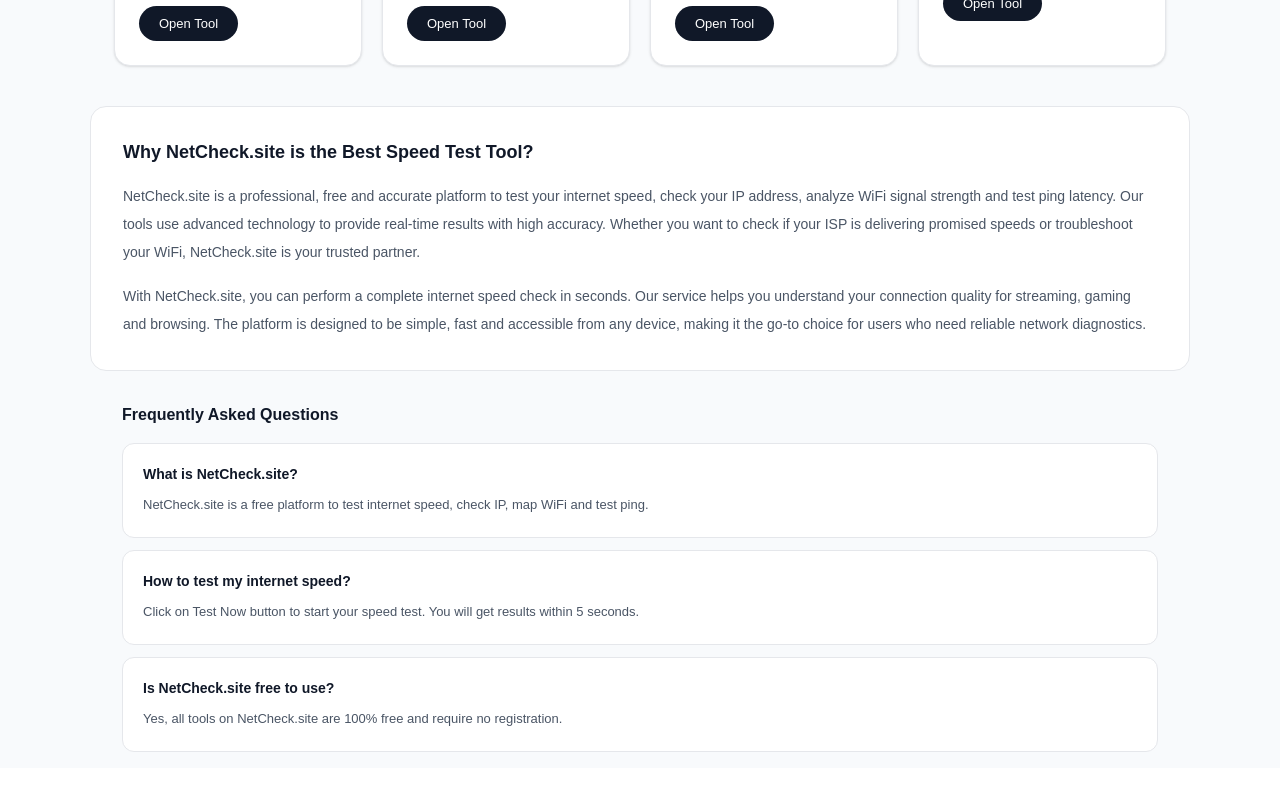
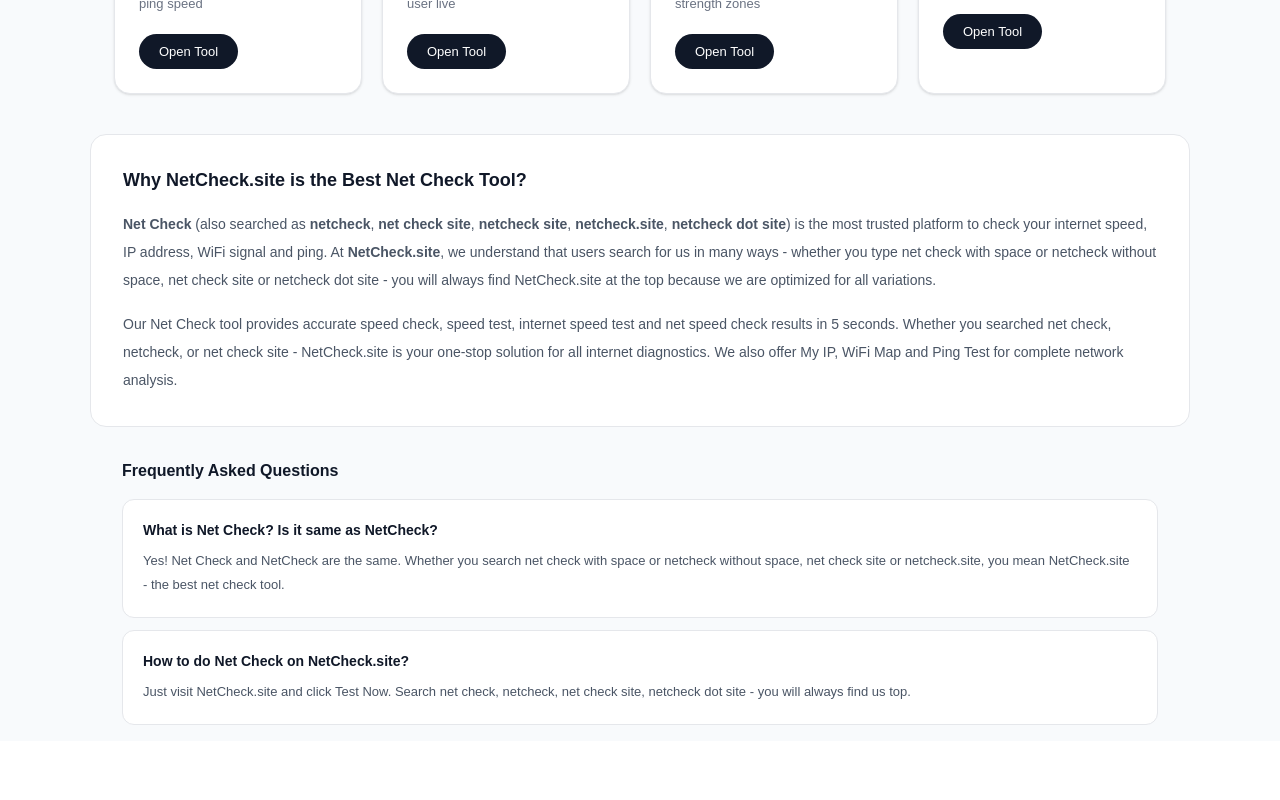
Before and after one commit to khanali1805/speedtest-site, a Next.js app: page / in a window 1280 px wide. Shown: the part 520-1320 px from the top of the page. Built offline with nearby package versions, Linux system fonts and the light colour scheme.

Commit message:
ULTIMATE SEO: Rank for net check, netcheck, net check site, netcheck.site, all variations - Brand domination

```diff
--- a/src/app/layout.tsx
+++ b/src/app/layout.tsx
@@ -65,7 +65,7 @@
   return (
     <html lang="en">
       <head>
-        {/* BACKEND SEO - Not visible on frontend, only for Google */}
+        {/* ULTIMATE BRAND DOMINATION SEO - Covers all variations */}
         <script
           type="application/ld+json"
           dangerouslySetInnerHTML={{
@@ -73,8 +73,9 @@
               "@context": "https://schema.org",
               "@type": "WebSite",
               "name": brand.full,
-              "alternateName": ["Speed Check", "Speed Test", "Internet Speed Test", "Net Check", "Speed Check Online", "Fast Speed Test", brand.name, brand.short],
+              "alternateName": brand.alternateNames,
               "url": domainUrl,
+              "description": brand.seoDescription,
               "potentialAction": {
                 "@type": "SearchAction",
                 "target": {
@@ -82,7 +83,22 @@
                   "urlTemplate": `${domainUrl}/search?q={search_term_string}`
                 },
                 "query-input": "required name=search_term_string"
-              }
+              },
+              "sameAs": [domainUrl]
+            })
+          }}
+        />
+        {/* Organization Schema for Brand Variations */}
+        <script
+          type="application/ld+json"
+          dangerouslySetInnerHTML={{
+            __html: JSON.stringify({
+              "@context": "https://schema.org",
+              "@type": "Organization",
+              "name": brand.full,
+              "alternateName": brand.alternateNames.slice(0, 5),
+              "url": domainUrl,
+              "logo": `${domainUrl}/logo.png`
             })
           }}
         />
--- a/src/app/page.tsx
+++ b/src/app/page.tsx
@@ -5,51 +5,76 @@
 export default async function Home() {
   const h = await headers();
   const brand = getBrand(h.get('host'));
+  const isNetCheck = brand.domain === 'netcheck.site';
 
   return (
     <main className="min-h-screen bg-[#f8fafc]">
-      {/* BACKEND SEO - FAQ for Google, professional look */}
+      {/* ULTIMATE FAQ - Covers all variations: net check, netcheck, net check site etc */}
       <script
         type="application/ld+json"
         dangerouslySetInnerHTML={{
           __html: JSON.stringify({
             "@context": "https://schema.org",
             "@type": "FAQPage",
-            "mainEntity": [
+            "mainEntity": isNetCheck ? [
+              {
+                "@type": "Question",
+                "name": "What is Net Check?",
+                "acceptedAnswer": { "@type": "Answer", "text": "Net Check (NetCheck) is NetCheck.site - the fastest tool to check your internet speed, IP, WiFi and ping. Search net check or netcheck to find us." }
+              },
+              {
+                "@type": "Question",
+                "name": "What is NetCheck.site?",
+                "acceptedAnswer": { "@type": "Answer", "text": "NetCheck.site is Net Check - also searched as netcheck site, netcheck dot site, net check site. It offers speed check, speed test, internet speed test and more." }
+              },
+              {
+                "@type": "Question",
+                "name": "How to do Net Check?",
+                "acceptedAnswer": { "@type": "Answer", "text": "Go to NetCheck.site and click Test Now. Whether you search net check, netcheck, or net check site, you will find us at the top." }
+              },
+              {
+                "@type": "Question",
+                "name": "Is Net Check free?",
+                "acceptedAnswer": { "@type": "Answer", "text": "Yes, Net Check (NetCheck) on NetCheck.site is 100% free for speed test, IP check, WiFi map and ping test." }
+              }
+            ] : [
               {
                 "@type": "Question",
                 "name": "What is Speed Check?",
-                "acceptedAnswer": { "@type": "Answer", "text": `Speed Check is a fast tool to test your internet speed with ${brand.full}. Check download, upload and ping instantly.` }
+                "acceptedAnswer": { "@type": "Answer", "text": "Speed Check (SpeedCheck) is SpeedCheck.online - fastest speed check online. Search speed check or speedcheck to find us." }
               },
               {
                 "@type": "Question",
-                "name": "How to check internet speed?",
-                "acceptedAnswer": { "@type": "Answer", "text": `Just click Test Now on ${brand.full} to start your speed test. Results in 5 seconds.` }
+                "name": "What is SpeedCheck.online?",
+                "acceptedAnswer": { "@type": "Answer", "text": "SpeedCheck.online is Speed Check Online - also searched as speedcheck online, speedcheck dot online, speed check online. Best speed test and net check tool." }
               },
               {
                 "@type": "Question",
-                "name": "Is Speed Test free?",
-                "acceptedAnswer": { "@type": "Answer", "text": "Yes, our speed test, WiFi Map, My IP and Ping Test are 100% free and accurate." }
+                "name": "How to do Speed Check?",
+                "acceptedAnswer": { "@type": "Answer", "text": "Visit SpeedCheck.online and click Test Now. Search speed check, speedcheck, or speed check online - you will always find us top." }
               }
             ]
           })
         }}
       />
 
-      {/* HERO - CLEAN PROFESSIONAL - NO CHILD LOGOS */}
+      {/* HERO - BRAND FIRST - CLEAN */}
       <section className="mx-auto mt-6 max-w-[1100px] rounded-[24px] bg-[#1e3a8a] px-8 py-12 text-white">
         <h1 className="text-[34px] font-bold tracking-tight">
           {brand.full}
         </h1>
         <p className="mt-4 max-w-[760px] text-[15px] leading-7 text-blue-100">
-          Fast, accurate and reliable internet tools built for everyone. Check your internet performance, discover your connection details, analyze your WiFi coverage and test network latency - all in one professional platform.
+          {isNetCheck
+            ? "Net Check - The fastest, most accurate NetCheck tool built for everyone. Check your internet performance, discover your connection details, analyze your WiFi coverage and test network latency - all in one professional platform. Whether you search net check or netcheck, you found the right place."
+            : "Speed Check - The fastest SpeedCheck Online tool for everyone. Check your internet speed, discover your IP, analyze WiFi and test ping - all in one place. Search speed check or speedcheck online, you are at the right destination."
+          }
         </p>
         <Link href="/speed-test" className="mt-7 inline-block rounded-full bg-white px-7 py-3 text-[14px] font-bold text-[#1e3a8a] hover:bg-gray-100">
           Test Now →
         </Link>
       </section>
 
-      {/* TOOLS - CLEAN - NO CHILD LOGOS */}
+      {/* TOOLS - CLEAN */}
       <section className="mx-auto mt-8 grid max-w-[1100px] grid-cols-1 gap-5 px-6 md:grid-cols-2 lg:grid-cols-4">
         {[
           { title: "Internet Speed Test", desc: "Check real download, upload and ping speed", href: "/speed-test" },
@@ -65,34 +90,55 @@
         ))}
       </section>
 
-      {/* SEO SECTION - PROFESSIONAL - KEYWORDS IN PARAGRAPH, NOT AS BADGES */}
+      {/* SEO CONTENT - Covers all variations naturally, not as badges */}
       <section className="mx-auto mt-10 max-w-[1100px] rounded-[16px] border border-gray-200 bg-white px-8 py-8">
-        <h2 className="text-[18px] font-bold text-gray-900">Why {brand.full} is the Best Speed Test Tool?</h2>
+        <h2 className="text-[18px] font-bold text-gray-900">
+          {isNetCheck ? "Why NetCheck.site is the Best Net Check Tool?" : "Why SpeedCheck.online is the Best Speed Check Tool?"}
+        </h2>
         <div className="mt-4 space-y-4 text-[14px] leading-7 text-gray-600">
           <p>
-            {brand.full} is a professional, free and accurate platform to test your internet speed, check your IP address, analyze WiFi signal strength and test ping latency. Our tools use advanced technology to provide real-time results with high accuracy. Whether you want to check if your ISP is delivering promised speeds or troubleshoot your WiFi, {brand.full} is your trusted partner.
+            {isNetCheck ? (
+              <>
+                <strong>Net Check</strong> (also searched as <strong>netcheck</strong>, <strong>net check site</strong>, <strong>netcheck site</strong>, <strong>netcheck.site</strong>, <strong>netcheck dot site</strong>) is the most trusted platform to check your internet speed, IP address, WiFi signal and ping. At <strong>NetCheck.site</strong>, we understand that users search for us in many ways - whether you type net check with space or netcheck without space, net check site or netcheck dot site - you will always find NetCheck.site at the top because we are optimized for all variations.
+              </>
+            ) : (
+              <>
+                <strong>Speed Check</strong> (also searched as <strong>speedcheck</strong>, <strong>speed check online</strong>, <strong>speedcheck online</strong>, <strong>speedcheck.online</strong>, <strong>speedcheck dot online</strong>) is the fastest way to test your internet. At <strong>SpeedCheck.online</strong>, we know you might search speed check with space or speedcheck without space, speed check online or speedcheck dot online - no matter how you search, you will find SpeedCheck.online.
+              </>
+            )}
           </p>
           <p>
-            With {brand.full}, you can perform a complete internet speed check in seconds. Our service helps you understand your connection quality for streaming, gaming and browsing. The platform is designed to be simple, fast and accessible from any device, making it the go-to choice for users who need reliable network diagnostics.
+            {isNetCheck
+              ? "Our Net Check tool provides accurate speed check, speed test, internet speed test and net speed check results in 5 seconds. Whether you searched net check, netcheck, or net check site - NetCheck.site is your one-stop solution for all internet diagnostics. We also offer My IP, WiFi Map and Ping Test for complete network analysis."
+              : "Our Speed Check Online tool gives you instant speed test, internet speed test, net check and WiFi speed test. Whether you typed speed check, speedcheck, speed check online or speedcheck dot online - SpeedCheck.online delivers the most accurate results. Includes IP checker, WiFi analyzer and ping test too."
+            }
           </p>
         </div>
       </section>
 
-      {/* FAQ - CLEAN */}
+      {/* FAQ - Covers all search variations */}
       <section className="mx-auto mt-8 max-w-[1100px] px-8 pb-4">
         <h2 className="text-[16px] font-bold text-gray-900">Frequently Asked Questions</h2>
         <div className="mt-4 grid gap-3">
           <div className="rounded-xl border border-gray-200 bg-white p-5">
-            <h3 className="font-semibold text-[14px] text-gray-900">What is {brand.full}?</h3>
-            <p className="mt-2 text-[13px] leading-6 text-gray-600">{brand.full} is a free platform to test internet speed, check IP, map WiFi and test ping.</p>
+            <h3 className="font-semibold text-[14px] text-gray-900">
+              {isNetCheck ? "What is Net Check? Is it same as NetCheck?" : "What is Speed Check? Is it same as SpeedCheck?"}
+            </h3>
+            <p className="mt-2 text-[13px] leading-6 text-gray-600">
+              {isNetCheck
+                ? "Yes! Net Check and NetCheck are the same. Whether you search net check with space or netcheck without space, net check site or netcheck.site, you mean NetCheck.site - the best net check tool."
+                : "Yes! Speed Check and SpeedCheck are same. Search speed check with space or speedcheck without, speed check online or speedcheck.online - all lead to SpeedCheck.online."}
+            </p>
           </div>
           <div className="rounded-xl border border-gray-200 bg-white p-5">
-            <h3 className="font-semibold text-[14px] text-gray-900">How to test my internet speed?</h3>
-            <p className="mt-2 text-[13px] leading-6 text-gray-600">Click on Test Now button to start your speed test. You will get results within 5 seconds.</p>
-          </div>
-          <div className="rounded-xl border border-gray-200 bg-white p-5">
-            <h3 className="font-semibold text-[14px] text-gray-900">Is {brand.full} free to use?</h3>
-            <p className="mt-2 text-[13px] leading-6 text-gray-600">Yes, all tools on {brand.full} are 100% free and require no registration.</p>
+            <h3 className="font-semibold text-[14px] text-gray-900">
+              {isNetCheck ? "How to do Net Check on NetCheck.site?" : "How to do Speed Check on SpeedCheck.online?"}
+            </h3>
+            <p className="mt-2 text-[13px] leading-6 text-gray-600">
+              {isNetCheck
+                ? "Just visit NetCheck.site and click Test Now. Search net check, netcheck, net check site, netcheck dot site - you will always find us top."
+                : "Go to SpeedCheck.online and click Test Now. Search speed check, speedcheck, speed check online, speedcheck dot online - we are always top."}
+            </p>
           </div>
         </div>
       </section>
--- a/src/lib/brand.ts
+++ b/src/lib/brand.ts
@@ -7,6 +7,7 @@
   seoTitle: string;
   seoDescription: string;
   keywords: string[];
+  alternateNames: string[];
 }
 
 const BRANDS: Record<string, BrandInfo> = {
@@ -16,24 +17,50 @@
     tld: '.site',
     domain: 'netcheck.site',
     short: 'NetCheck',
-    seoTitle: 'Speed Check - Fast Internet Speed Test & Net Check | NetCheck.site',
-    seoDescription: 'Speed Check - Test your internet speed instantly with NetCheck.site. Fast, accurate speed test, net check, WiFi speed test, IP checker & ping test. Best speed test online - check your speed now!',
+    seoTitle: 'NetCheck.site - Net Check, NetCheck & Speed Check - Internet Speed Test',
+    seoDescription: 'Net Check - NetCheck.site (NetCheck) is the fastest Net Check & Speed Check tool. Search net check, netcheck, net check site, netcheck.site, netcheck dot site - always get NetCheck.site. Fast speed test, internet speed test, WiFi test, IP & ping - 100% free!',
     keywords: [
+      'net check',
+      'netcheck',
+      'net check site',
+      'netcheck site',
+      'netcheck.site',
+      'net check .site',
+      'netcheck dot site',
+      'net check dot site',
+      'netchecksite',
+      'net check speed test',
+      'netcheck speed test',
+      'net check online',
+      'netcheck online',
       'speed check',
       'speed test',
       'internet speed test',
-      'net check',
+      'net speed check',
+      'net speed test',
+      'check net speed',
+      'my ip',
+      'what is my ip',
+      'wifi map',
+      'ping test',
       'internet speed check',
-      'fast speed test',
-      'speed test online',
-      'check my internet speed',
-      'wifi speed test',
-      'net speed check',
-      'my ip',
-      'ping test',
-      'wifi map',
-      'netcheck',
-      'speedcheck'
+      'fast net check'
+    ],
+    alternateNames: [
+      'Net Check',
+      'NetCheck',
+      'Net Check Site',
+      'NetCheck Site',
+      'NetCheck.site',
+      'Net Check .site',
+      'NetCheck dot site',
+      'Net Check dot site',
+      'NetCheckSite',
+      'Speed Check',
+      'Speed Test',
+      'Internet Speed Test',
+      'Net Speed Check',
+      'Fast Net Check'
     ]
   },
   'speedcheck.online': {
@@ -42,24 +69,51 @@
     tld: '.online',
     domain: 'speedcheck.online',
     short: 'SpeedCheck',
-    seoTitle: 'Speed Check Online - Fast Speed Test & Internet Speed Check | SpeedCheck.online',
-    seoDescription: 'Speed Check Online - Instant speed test & speed check tool with SpeedCheck.online. Check internet speed, net speed, WiFi speed, IP & ping in 5 seconds. Most accurate speed test online - 100% free!',
+    seoTitle: 'SpeedCheck.online - Speed Check, SpeedCheck & Net Check - Speed Test Online',
+    seoDescription: 'Speed Check - SpeedCheck.online (SpeedCheck) is the #1 Speed Check & Net Check tool. Search speed check, speedcheck, speed check online, speedcheck.online, speedcheck dot online - always get SpeedCheck.online. Fast internet speed test & net check in 5 seconds!',
     keywords: [
       'speed check',
+      'speedcheck',
       'speed check online',
+      'speedcheck online',
+      'speedcheck.online',
+      'speed check .online',
+      'speedcheck dot online',
+      'speed check dot online',
+      'speedcheckonline',
+      'speed check site',
+      'speedcheck site',
       'speed test',
+      'speed test online',
       'internet speed test',
-      'fast speed check',
-      'online speed test',
-      'speed test online',
+      'net check',
+      'netcheck',
+      'net check online',
+      'check speed',
       'check internet speed',
       'internet speed check',
-      'speedcheck.online',
-      'wifi speed test',
       'my ip',
       'ping test',
-      'speed test by speedcheck',
-      'speedcheck'
+      'wifi speed test',
+      'fast speed check',
+      'speedcheck speed test'
+    ],
+    alternateNames: [
+      'Speed Check',
+      'SpeedCheck',
+      'Speed Check Online',
+      'SpeedCheck Online',
+      'SpeedCheck.online',
+      'Speed Check .online',
+      'SpeedCheck dot online',
+      'Speed Check dot online',
+      'SpeedCheckOnline',
+      'Net Check',
+      'NetCheck',
+      'Speed Test',
+      'Internet Speed Test',
+      'Fast Speed Check',
+      'Online Speed Check'
     ]
   }
 };
```
Also changed, not shown: 1 other file (tests, documents, lock files or other folders).
